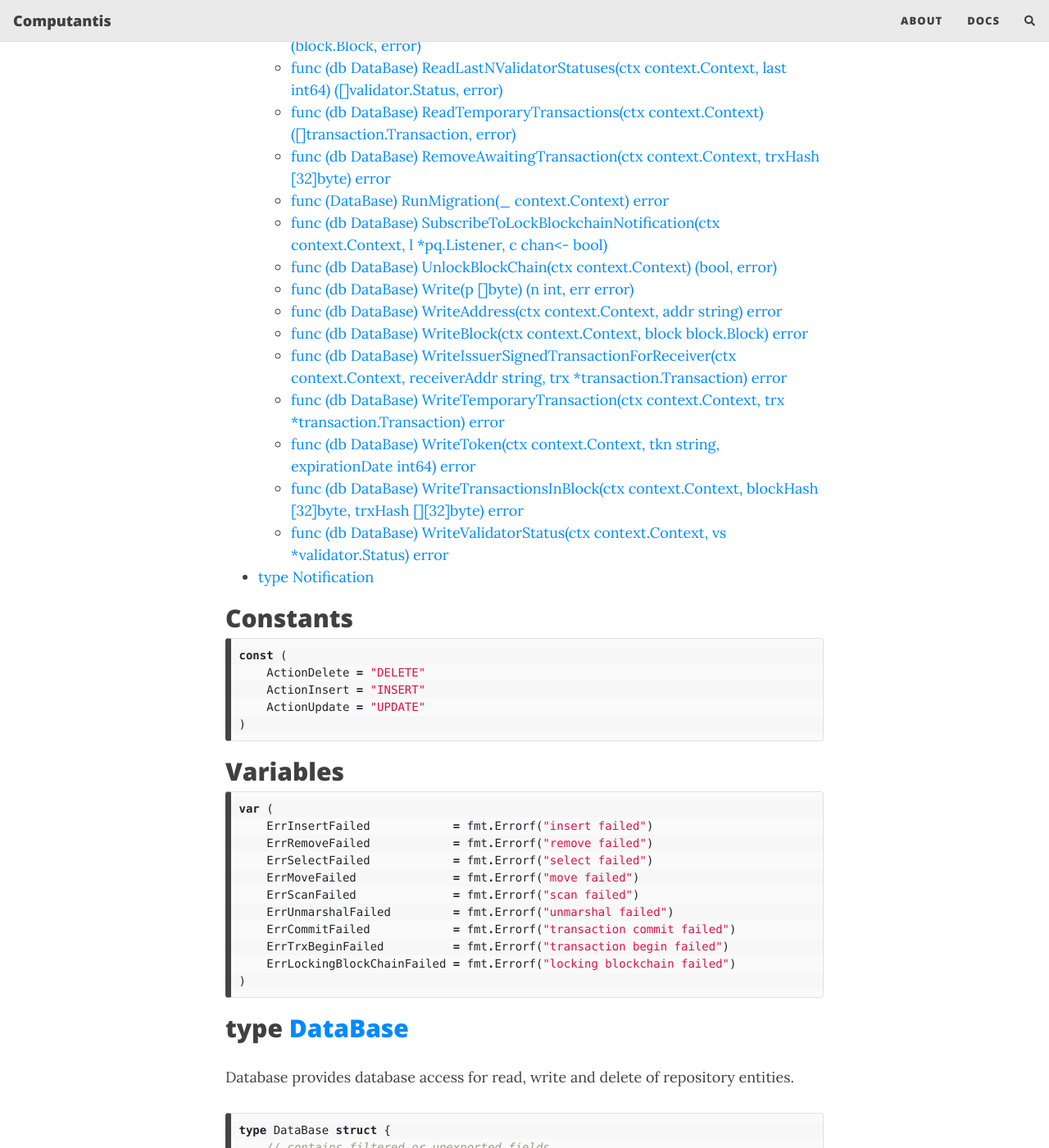
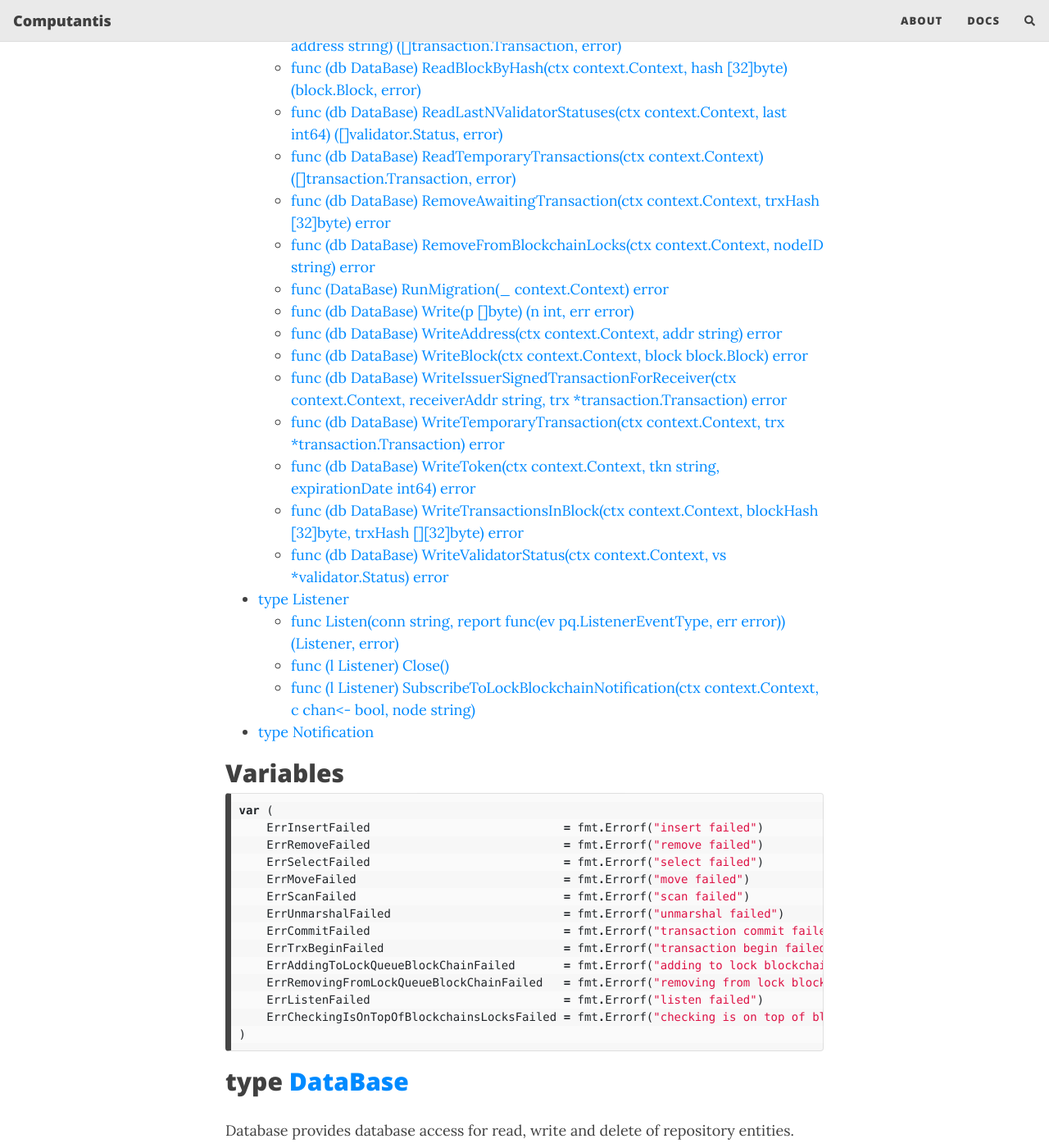
Before and after one commit to TheBlueDotGame/The-Accountant, a Jekyll site: the page built from docs/docs.md, in a window 1280 px wide and 1400 px high, scrolled down 32311 px. Shown: the whole window at 82% size. Built offline with Jekyll 4.4.1, drawn with Linux system fonts in a browser that asks for light colours; nearby versions of some CDN libraries; comment, search, counter and statistics services are not loaded; some of the changed text lies outside the part shown.

Commit message:
Provide notifications from postgresql.

````diff
--- a/docs/docs.md
+++ b/docs/docs.md
@@ -1373,18 +1373,18 @@
 
 ## Index
 
-- [Constants](<#constants>)
 - [Variables](<#variables>)
 - [type DataBase](<#type-database>)
   - [func Connect(ctx context.Context, conn, database string) (*DataBase, error)](<#func-connect>)
+  - [func (db DataBase) AddToBlockchainLockQueue(ctx context.Context, nodeID string) error](<#func-database-addtoblockchainlockqueue>)
   - [func (db DataBase) CheckAddressExists(ctx context.Context, addr string) (bool, error)](<#func-database-checkaddressexists>)
+  - [func (db DataBase) CheckIsOnTopOfBlockchainsLocks(ctx context.Context, nodeID string) (bool, error)](<#func-database-checkisontopofblockchainslocks>)
   - [func (db DataBase) CheckToken(ctx context.Context, tkn string) (bool, error)](<#func-database-checktoken>)
   - [func (db DataBase) Disconnect(ctx context.Context) error](<#func-database-disconnect>)
   - [func (db DataBase) FindAddress(ctx context.Context, search string, limit int) ([]string, error)](<#func-database-findaddress>)
   - [func (db DataBase) FindTransactionInBlockHash(ctx context.Context, trxHash [32]byte) ([32]byte, error)](<#func-database-findtransactioninblockhash>)
   - [func (db DataBase) InvalidateToken(ctx context.Context, token string) error](<#func-database-invalidatetoken>)
   - [func (db DataBase) LastBlock(ctx context.Context) (block.Block, error)](<#func-database-lastblock>)
-  - [func (db DataBase) LockBlockchain(ctx context.Context) (bool, error)](<#func-database-lockblockchain>)
   - [func (db DataBase) MoveTransactionsFromTemporaryToPermanent(ctx context.Context, hash [][32]byte) error](<#func-database-movetransactionsfromtemporarytopermanent>)
   - [func (db DataBase) Ping(ctx context.Context) error](<#func-database-ping>)
   - [func (db DataBase) ReadAwaitingTransactionsByIssuer(ctx context.Context, address string) ([]transaction.Transaction, error)](<#func-database-readawaitingtransactionsbyissuer>)
@@ -1393,9 +1393,8 @@
   - [func (db DataBase) ReadLastNValidatorStatuses(ctx context.Context, last int64) ([]validator.Status, error)](<#func-database-readlastnvalidatorstatuses>)
   - [func (db DataBase) ReadTemporaryTransactions(ctx context.Context) ([]transaction.Transaction, error)](<#func-database-readtemporarytransactions>)
   - [func (db DataBase) RemoveAwaitingTransaction(ctx context.Context, trxHash [32]byte) error](<#func-database-removeawaitingtransaction>)
+  - [func (db DataBase) RemoveFromBlockchainLocks(ctx context.Context, nodeID string) error](<#func-database-removefromblockchainlocks>)
   - [func (DataBase) RunMigration(_ context.Context) error](<#func-database-runmigration>)
-  - [func (db DataBase) SubscribeToLockBlockchainNotification(ctx context.Context, l *pq.Listener, c chan<- bool)](<#func-database-subscribetolockblockchainnotification>)
-  - [func (db DataBase) UnlockBlockChain(ctx context.Context) (bool, error)](<#func-database-unlockblockchain>)
   - [func (db DataBase) Write(p []byte) (n int, err error)](<#func-database-write>)
   - [func (db DataBase) WriteAddress(ctx context.Context, addr string) error](<#func-database-writeaddress>)
   - [func (db DataBase) WriteBlock(ctx context.Context, block block.Block) error](<#func-database-writeblock>)
@@ -1404,36 +1403,33 @@
   - [func (db DataBase) WriteToken(ctx context.Context, tkn string, expirationDate int64) error](<#func-database-writetoken>)
   - [func (db DataBase) WriteTransactionsInBlock(ctx context.Context, blockHash [32]byte, trxHash [][32]byte) error](<#func-database-writetransactionsinblock>)
   - [func (db DataBase) WriteValidatorStatus(ctx context.Context, vs *validator.Status) error](<#func-database-writevalidatorstatus>)
+- [type Listener](<#type-listener>)
+  - [func Listen(conn string, report func(ev pq.ListenerEventType, err error)) (Listener, error)](<#func-listen>)
+  - [func (l Listener) Close()](<#func-listener-close>)
+  - [func (l Listener) SubscribeToLockBlockchainNotification(ctx context.Context, c chan<- bool, node string)](<#func-listener-subscribetolockblockchainnotification>)
 - [type Notification](<#type-notification>)
 
 
-## Constants
-
-```go
-const (
-    ActionDelete = "DELETE"
-    ActionInsert = "INSERT"
-    ActionUpdate = "UPDATE"
+## Variables
+
+```go
+var (
+    ErrInsertFailed                            = fmt.Errorf("insert failed")
+    ErrRemoveFailed                            = fmt.Errorf("remove failed")
+    ErrSelectFailed                            = fmt.Errorf("select failed")
+    ErrMoveFailed                              = fmt.Errorf("move failed")
+    ErrScanFailed                              = fmt.Errorf("scan failed")
+    ErrUnmarshalFailed                         = fmt.Errorf("unmarshal failed")
+    ErrCommitFailed                            = fmt.Errorf("transaction commit failed")
+    ErrTrxBeginFailed                          = fmt.Errorf("transaction begin failed")
+    ErrAddingToLockQueueBlockChainFailed       = fmt.Errorf("adding to lock blockchain failed")
+    ErrRemovingFromLockQueueBlockChainFailed   = fmt.Errorf("removing from lock blockchain failed")
+    ErrListenFailed                            = fmt.Errorf("listen failed")
+    ErrCheckingIsOnTopOfBlockchainsLocksFailed = fmt.Errorf("checking is on top of blockchains locks failed")
 )
 ```
 
-## Variables
-
-```go
-var (
-    ErrInsertFailed            = fmt.Errorf("insert failed")
-    ErrRemoveFailed            = fmt.Errorf("remove failed")
-    ErrSelectFailed            = fmt.Errorf("select failed")
-    ErrMoveFailed              = fmt.Errorf("move failed")
-    ErrScanFailed              = fmt.Errorf("scan failed")
-    ErrUnmarshalFailed         = fmt.Errorf("unmarshal failed")
-    ErrCommitFailed            = fmt.Errorf("transaction commit failed")
-    ErrTrxBeginFailed          = fmt.Errorf("transaction begin failed")
-    ErrLockingBlockChainFailed = fmt.Errorf("locking blockchain failed")
-)
-```
-
-## type [DataBase](<https://github.com/bartossh/Computantis/blob/main/repopostgre/repopostgre.go#L25-L27>)
+## type [DataBase](<https://github.com/bartossh/Computantis/blob/main/repopostgre/repopostgre.go#L28-L30>)
 
 Database provides database access for read, write and delete of repository entities.
 
@@ -1443,7 +1439,7 @@
 }
 ```
 
-### func [Connect](<https://github.com/bartossh/Computantis/blob/main/repopostgre/repopostgre.go#L30>)
+### func [Connect](<https://github.com/bartossh/Computantis/blob/main/repopostgre/repopostgre.go#L33>)
 
 ```go
 func Connect(ctx context.Context, conn, database string) (*DataBase, error)
@@ -1451,6 +1447,14 @@
 
 Connect creates new connection to the repository and returns pointer to the DataBase.
 
+### func \(DataBase\) [AddToBlockchainLockQueue](<https://github.com/bartossh/Computantis/blob/main/repopostgre/notifier.go#L106>)
+
+```go
+func (db DataBase) AddToBlockchainLockQueue(ctx context.Context, nodeID string) error
+```
+
+AddToBlockchainLockQueue adds blockchain lock to queue.
+
 ### func \(DataBase\) [CheckAddressExists](<https://github.com/bartossh/Computantis/blob/main/repopostgre/address.go#L18>)
 
 ```go
@@ -1459,6 +1463,12 @@
 
 CheckAddressExists checks if address exists in the database.
 
+### func \(DataBase\) [CheckIsOnTopOfBlockchainsLocks](<https://github.com/bartossh/Computantis/blob/main/repopostgre/notifier.go#L124>)
+
+```go
+func (db DataBase) CheckIsOnTopOfBlockchainsLocks(ctx context.Context, nodeID string) (bool, error)
+```
+
 ### func \(DataBase\) [CheckToken](<https://github.com/bartossh/Computantis/blob/main/repopostgre/token.go#L14>)
 
 ```go
@@ -1467,7 +1477,7 @@
 
 CheckToken checks if token exists in the database is valid and didn't expire.
 
-### func \(DataBase\) [Disconnect](<https://github.com/bartossh/Computantis/blob/main/repopostgre/repopostgre.go#L40>)
+### func \(DataBase\) [Disconnect](<https://github.com/bartossh/Computantis/blob/main/repopostgre/repopostgre.go#L43>)
 
 ```go
 func (db DataBase) Disconnect(ctx context.Context) error
@@ -1507,14 +1517,6 @@
 
 LastBlock returns last block from the database.
 
-### func \(DataBase\) [LockBlockchain](<https://github.com/bartossh/Computantis/blob/main/repopostgre/notifier.go#L33>)
-
-```go
-func (db DataBase) LockBlockchain(ctx context.Context) (bool, error)
-```
-
-LockBlockchain locks blockchain for writing.
-
 ### func \(DataBase\) [MoveTransactionsFromTemporaryToPermanent](<https://github.com/bartossh/Computantis/blob/main/repopostgre/transaction.go#L116>)
 
 ```go
@@ -1523,7 +1525,7 @@
 
 MoveTransactionsFromTemporaryToPermanent moves transactions from temporary storage to permanent storage.
 
-### func \(DataBase\) [Ping](<https://github.com/bartossh/Computantis/blob/main/repopostgre/repopostgre.go#L45>)
+### func \(DataBase\) [Ping](<https://github.com/bartossh/Computantis/blob/main/repopostgre/repopostgre.go#L48>)
 
 ```go
 func (db DataBase) Ping(ctx context.Context) error
@@ -1579,6 +1581,14 @@
 
 RemoveAwaitingTransaction removes transaction from the awaiting transaction storage.
 
+### func \(DataBase\) [RemoveFromBlockchainLocks](<https://github.com/bartossh/Computantis/blob/main/repopostgre/notifier.go#L116>)
+
+```go
+func (db DataBase) RemoveFromBlockchainLocks(ctx context.Context, nodeID string) error
+```
+
+RemoveFromBlockchainLocks removes blockchain lock from queue.
+
 ### func \(DataBase\) [RunMigration](<https://github.com/bartossh/Computantis/blob/main/repopostgre/migrations.go#L7>)
 
 ```go
@@ -1587,87 +1597,105 @@
 
 RunMigration satisfies the RepositoryProvider interface as PostgreSQL migrations are run on when database is created in docker\-compose\-postgresql.yml.
 
-### func \(DataBase\) [SubscribeToLockBlockchainNotification](<https://github.com/bartossh/Computantis/blob/main/repopostgre/notifier.go#L109>)
-
-```go
-func (db DataBase) SubscribeToLockBlockchainNotification(ctx context.Context, l *pq.Listener, c chan<- bool)
+### func \(DataBase\) [Write](<https://github.com/bartossh/Computantis/blob/main/repopostgre/logger.go#L12>)
+
+```go
+func (db DataBase) Write(p []byte) (n int, err error)
+```
+
+Write writes log to the database. p is a marshaled logger.Log.
+
+### func \(DataBase\) [WriteAddress](<https://github.com/bartossh/Computantis/blob/main/repopostgre/address.go#L9>)
+
+```go
+func (db DataBase) WriteAddress(ctx context.Context, addr string) error
+```
+
+WriteAddress writes address to the database.
+
+### func \(DataBase\) [WriteBlock](<https://github.com/bartossh/Computantis/blob/main/repopostgre/block.go#L69>)
+
+```go
+func (db DataBase) WriteBlock(ctx context.Context, block block.Block) error
+```
+
+WriteBlock writes block to the database.
+
+### func \(DataBase\) [WriteIssuerSignedTransactionForReceiver](<https://github.com/bartossh/Computantis/blob/main/repopostgre/transaction.go#L40-L44>)
+
+```go
+func (db DataBase) WriteIssuerSignedTransactionForReceiver(ctx context.Context, receiverAddr string, trx *transaction.Transaction) error
+```
+
+WriteIssuerSignedTransactionForReceiver writes transaction to the awaiting transaction storage paired with given receiver.
+
+### func \(DataBase\) [WriteTemporaryTransaction](<https://github.com/bartossh/Computantis/blob/main/repopostgre/transaction.go#L13>)
+
+```go
+func (db DataBase) WriteTemporaryTransaction(ctx context.Context, trx *transaction.Transaction) error
+```
+
+WriteTemporaryTransaction writes transaction to the temporary storage.
+
+### func \(DataBase\) [WriteToken](<https://github.com/bartossh/Computantis/blob/main/repopostgre/token.go#L34>)
+
+```go
+func (db DataBase) WriteToken(ctx context.Context, tkn string, expirationDate int64) error
+```
+
+WriteToken writes unique token to the database.
+
+### func \(DataBase\) [WriteTransactionsInBlock](<https://github.com/bartossh/Computantis/blob/main/repopostgre/search.go#L35>)
+
+```go
+func (db DataBase) WriteTransactionsInBlock(ctx context.Context, blockHash [32]byte, trxHash [][32]byte) error
+```
+
+WriteTransactionsInBlock stores relation between Transaction and Block to which Transaction was added.
+
+### func \(DataBase\) [WriteValidatorStatus](<https://github.com/bartossh/Computantis/blob/main/repopostgre/validator.go#L12>)
+
+```go
+func (db DataBase) WriteValidatorStatus(ctx context.Context, vs *validator.Status) error
+```
+
+WriteValidatorStatus writes validator status to the database.
+
+## type [Listener](<https://github.com/bartossh/Computantis/blob/main/repopostgre/notifier.go#L38-L40>)
+
+Listener wraps listener for notifications from database. Provides methods for listening and closing.
+
+```go
+type Listener struct {
+    // contains filtered or unexported fields
+}
+```
+
+### func [Listen](<https://github.com/bartossh/Computantis/blob/main/repopostgre/notifier.go#L43>)
+
+```go
+func Listen(conn string, report func(ev pq.ListenerEventType, err error)) (Listener, error)
+```
+
+Listen creates Listener for notifications from database.
+
+### func \(Listener\) [Close](<https://github.com/bartossh/Computantis/blob/main/repopostgre/notifier.go#L101>)
+
+```go
+func (l Listener) Close()
+```
+
+Close closes listener.
+
+### func \(Listener\) [SubscribeToLockBlockchainNotification](<https://github.com/bartossh/Computantis/blob/main/repopostgre/notifier.go#L54>)
+
+```go
+func (l Listener) SubscribeToLockBlockchainNotification(ctx context.Context, c chan<- bool, node string)
 ```
 
 SubscribeToLockBlockchainNotification listens for blockchain lock. To stop subscription, close channel.
 
-### func \(DataBase\) [UnlockBlockChain](<https://github.com/bartossh/Computantis/blob/main/repopostgre/notifier.go#L78>)
-
-```go
-func (db DataBase) UnlockBlockChain(ctx context.Context) (bool, error)
-```
-
-UnlockBlockchain unlocks blockchain for writing.
-
-### func \(DataBase\) [Write](<https://github.com/bartossh/Computantis/blob/main/repopostgre/logger.go#L12>)
-
-```go
-func (db DataBase) Write(p []byte) (n int, err error)
-```
-
-Write writes log to the database. p is a marshaled logger.Log.
-
-### func \(DataBase\) [WriteAddress](<https://github.com/bartossh/Computantis/blob/main/repopostgre/address.go#L9>)
-
-```go
-func (db DataBase) WriteAddress(ctx context.Context, addr string) error
-```
-
-WriteAddress writes address to the database.
-
-### func \(DataBase\) [WriteBlock](<https://github.com/bartossh/Computantis/blob/main/repopostgre/block.go#L69>)
-
-```go
-func (db DataBase) WriteBlock(ctx context.Context, block block.Block) error
-```
-
-WriteBlock writes block to the database.
-
-### func \(DataBase\) [WriteIssuerSignedTransactionForReceiver](<https://github.com/bartossh/Computantis/blob/main/repopostgre/transaction.go#L40-L44>)
-
-```go
-func (db DataBase) WriteIssuerSignedTransactionForReceiver(ctx context.Context, receiverAddr string, trx *transaction.Transaction) error
-```
-
-WriteIssuerSignedTransactionForReceiver writes transaction to the awaiting transaction storage paired with given receiver.
-
-### func \(DataBase\) [WriteTemporaryTransaction](<https://github.com/bartossh/Computantis/blob/main/repopostgre/transaction.go#L13>)
-
-```go
-func (db DataBase) WriteTemporaryTransaction(ctx context.Context, trx *transaction.Transaction) error
-```
-
-WriteTemporaryTransaction writes transaction to the temporary storage.
-
-### func \(DataBase\) [WriteToken](<https://github.com/bartossh/Computantis/blob/main/repopostgre/token.go#L34>)
-
-```go
-func (db DataBase) WriteToken(ctx context.Context, tkn string, expirationDate int64) error
-```
-
-WriteToken writes unique token to the database.
-
-### func \(DataBase\) [WriteTransactionsInBlock](<https://github.com/bartossh/Computantis/blob/main/repopostgre/search.go#L35>)
-
-```go
-func (db DataBase) WriteTransactionsInBlock(ctx context.Context, blockHash [32]byte, trxHash [][32]byte) error
-```
-
-WriteTransactionsInBlock stores relation between Transaction and Block to which Transaction was added.
-
-### func \(DataBase\) [WriteValidatorStatus](<https://github.com/bartossh/Computantis/blob/main/repopostgre/validator.go#L12>)
-
-```go
-func (db DataBase) WriteValidatorStatus(ctx context.Context, vs *validator.Status) error
-```
-
-WriteValidatorStatus writes validator status to the database.
-
-## type [Notification](<https://github.com/bartossh/Computantis/blob/main/repopostgre/notifier.go#L22-L30>)
+## type [Notification](<https://github.com/bartossh/Computantis/blob/main/repopostgre/notifier.go#L26-L34>)
 
 Notification represents notification from database.
 
@@ -1676,9 +1704,9 @@
     Table  string `json:"table"`
     Action string `json:"action"`
     Data   struct {
-        ID        int  `json:"id"`
-        Timestamp int  `json:"timestamp"`
-        Locked    bool `json:"locked"`
+        ID        int    `json:"id"`
+        Timestamp int    `json:"timestamp"`
+        Node      string `json:"node"`
     }   `json:"data"`
 }
 ```
````
Also changed, not shown: README.md, 5 other files.
